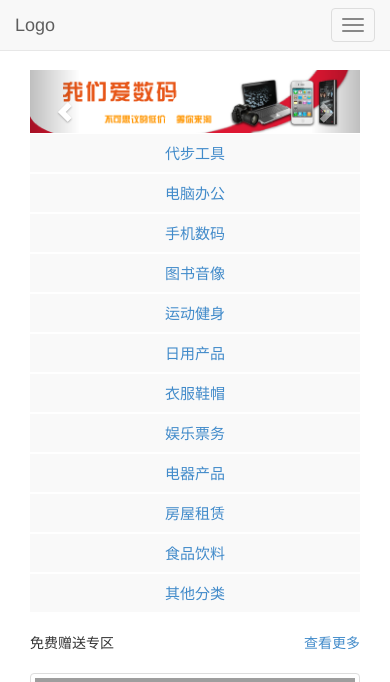
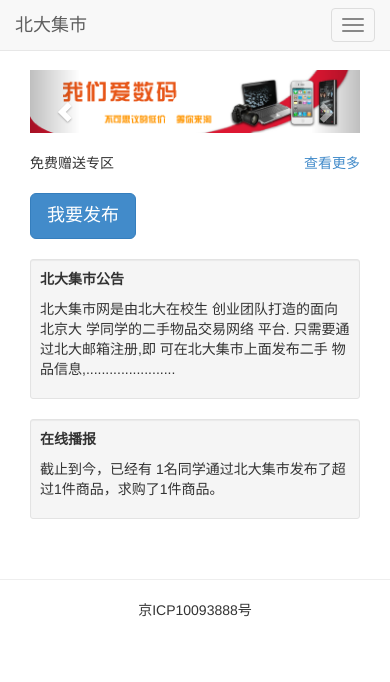
Before and after one commit to huxuan/pku-jishi, a Flask app: page / in a window 390 px wide. Shown: the top 682 px of the page. After the commit the page ends 617 px from the top, so only its background shows below. Run offline with Flask 2, Linux system fonts and the light colour scheme; tables that the repository leaves empty hold one stand-in row (values such as "Sample post"); some libraries are stand-ins or nearby versions; grey boxes are pictures that could not be loaded.

Commit message:
update home template, with context

```diff
--- a/app/templates/inc/header.html
+++ b/app/templates/inc/header.html
@@ -7,20 +7,15 @@
             <span class="icon-bar"></span>
             <span class="icon-bar"></span>
         </button>
-        <a class="navbar-brand" href="/">Logo</a>
+        <a class="navbar-brand" href="/">北大集市</a>
     </div>
     <div class="navbar-collapse collapse">
         <ul class="nav navbar-nav">
             <li {% if request.path == "/" %}class="active"{% endif %}><a href="/">首页</a></li>
-            <li {% if request.path == "/user/sell" or request.path == "/user/buy" or request.path == "/user/message" or request.path == "/user/info" %}class="active"{% endif %}><a href="{{ url_for('user_sell') }}">个人主页</a></li>
-            <li {% if request.path == "/buy" %}class="active"{% endif %}><a href="#">求购专区</a></li>
+            <li {% if request.path == "/user/sell" or request.path == "/user/buy" or request.path == "/user/message" or request.path == "/user/index" %}class="active"{% endif %}><a href="{{ url_for('user_sell') }}">我的个人主页</a></li>
+            <li {% if request.path == "/buy/0" %}class="active"{% endif %}><a href="{{ '/buy/0' }}">求购专区</a></li>
             <form id="searchForm" class="navbar-form navbar-left" role="search">
                 <div class="form-group">
-                    <select name="type">
-                        <option value="0">全部分类</option>
-                        <option value="1">图书</option>
-                        <option value="2">音乐</option>
-                    </select>
                     <input name="q" type="text" class="form-control" placeholder="搜索商品">
                 </div>
             </form>
--- a/app/templates/index.html
+++ b/app/templates/index.html
@@ -32,63 +32,30 @@
   <br />
   <div class="row">
   <div class="goods-div">
-    <div class="col-md-3">
+	{% for goods in sells_free %}
+	<div class="col-md-3">
       <div class="thumbnail">
         <img src="static/images/logo.png" alt="...">
         <div class="caption">
-        <h3>二手飞鸽自行车</h3>
+        <h3>{{ goods.title }}</h3>
         <p>
-          <span class="location">北大本部</span>
+          <span class="location">{{ goods.location.name }}</span>
           <span class="price">免费赠送</span>
         </p>
         </div>
       </div>
     </div>
-    <div class="col-md-3">
-      <div class="thumbnail">
-        <img src="static/images/logo.png" alt="...">
-        <div class="caption">
-        <h3>二手飞鸽自行车</h3>
-        <p>
-          <span class="location">北大本部</span>
-          <span class="price">免费赠送</span>
-        </p>
-        </div>
-      </div>
-    </div>
-    <div class="col-md-3">
-      <div class="thumbnail">
-        <img src="static/images/logo.png" alt="...">
-        <div class="caption">
-        <h3>二手飞鸽自行车</h3>
-        <p>
-          <span class="location">北大本部</span>
-          <span class="price">免费赠送</span>
-        </p>
-        </div>
-      </div>
-    </div>
-    <div class="col-md-3">
-      <div class="thumbnail">
-        <img src="static/images/logo.png" alt="...">
-        <div class="caption">
-        <h3>二手飞鸽自行车</h3>
-        <p>
-          <span class="location">北大本部</span>
-          <span class="price">免费赠送</span>
-        </p>
-        </div>
-      </div>
-    </div>
+	{% endfor %}
   </div>
   </div>
   </div> <!-- ./floor-->
 
-  <!-- First Floor -->
+  {% for sells_floor in sells_floors %}
+  <!-- Floor -->
   <div class="floor">
   <div class="row">
     <div class="goods-type col-md-12">
-      <span class="pull-left">1F 代步工具</span>
+      <span class="pull-left">{{ loop.index }}F {{categories[loop.index-1].name}}</span>
       <span class="more-category"></span>
       <span class="pull-right"><a href="">查看更多</a></span>
     </div>
@@ -96,57 +63,24 @@
   <br />
   <div class="row">
   <div class="goods-div">
+	{% for goods in sells_floor %}
     <div class="col-md-3">
       <div class="thumbnail">
         <img src="static/images/logo.png" alt="...">
         <div class="caption">
-        <h3>二手飞鸽自行车</h3>
+        <h3>{{ goods.title }}</h3>
         <p>
-          <span class="location">北大本部</span>
-          <span class="price">免费赠送</span>
+          <span class="location">{{ goods.location.name }}</span>
+          <span class="price">{{ goods.price }}</span>
         </p>
         </div>
       </div>
     </div>
-    <div class="col-md-3">
-      <div class="thumbnail">
-        <img src="static/images/logo.png" alt="...">
-        <div class="caption">
-        <h3>二手飞鸽自行车</h3>
-        <p>
-          <span class="location">北大本部</span>
-          <span class="price">免费赠送</span>
-        </p>
-        </div>
-      </div>
-    </div>
-    <div class="col-md-3">
-      <div class="thumbnail">
-        <img src="static/images/logo.png" alt="...">
-        <div class="caption">
-        <h3>二手飞鸽自行车</h3>
-        <p>
-          <span class="location">北大本部</span>
-          <span class="price">免费赠送</span>
-        </p>
-        </div>
-      </div>
-    </div>
-    <div class="col-md-3">
-      <div class="thumbnail">
-        <img src="static/images/logo.png" alt="...">
-        <div class="caption">
-        <h3>二手飞鸽自行车</h3>
-        <p>
-          <span class="location">北大本部</span>
-          <span class="price">免费赠送</span>
-        </p>
-        </div>
-      </div>
-    </div>
+	{% endfor %}
   </div>
   </div>
   </div> <!-- ./floor-->
+  {% endfor %}
 
 </div><!-- ./col-md-9 -->
 <div class="col-md-3">
@@ -168,8 +102,8 @@
   <div class="well well-sm">
     <p><strong>在线播报</strong></p>
     <p>
-    截止到{{cur_date}}，已经有
-    {{cur_user_count}}名同学通过北大集市发布了超过{{cur_goods}}件商品。.
+    截止到今，已经有
+    {{user_count}}名同学通过北大集市发布了超过{{sell_count}}件商品，求购了{{buy_count}}件商品。
     </p>
   </div>
 </div><!-- ./col-md-3 -->
--- a/app/templates/shared/category.html
+++ b/app/templates/shared/category.html
@@ -1,18 +1,9 @@
 <div class="row">
     <div id="category-div">
         <ul id="category-list" class="list-unstyled text-center">
-            <li class="col-md-3"><a href="">代步工具</a></li>
-            <li class="col-md-3"><a href="">电脑办公</a></li>
-            <li class="col-md-3"><a href="">手机数码</a></li>
-            <li class="col-md-3"><a href="">图书音像</a></li>
-            <li class="col-md-3"><a href="">运动健身</a></li>
-            <li class="col-md-3"><a href="">日用产品</a></li>
-            <li class="col-md-3"><a href="">衣服鞋帽</a></li>
-            <li class="col-md-3"><a href="">娱乐票务</a></li>
-            <li class="col-md-3"><a href="">电器产品</a></li>
-            <li class="col-md-3"><a href="">房屋租赁</a></li>
-            <li class="col-md-3"><a href="">食品饮料</a></li>
-            <li class="col-md-3"><a href="">其他分类</a></li>
+			{% for c in categories %}
+			 <li class="col-md-3"><a href="">{{c.name}}</a></li>
+			{% endfor %}
         </ul>
     </div>
 </div><!--./row-->
--- a/app/templates/user/buy.html
+++ b/app/templates/user/buy.html
@@ -26,7 +26,7 @@
 <ul class="nav nav-pills">
   <li><a href="{{ url_for('user_sell') }}">我发布的商品</a></li>
   <li class="active"><a href="{{ url_for('user_buy') }}">我求购的商品</a></li>
-  <li><a href="{{ url_for('user_message') }}">我的消息</a></li>
+  <!--<li><a href="{{ url_for('user_message') }}">我的消息</a></li>-->
   <li><a href="{{ url_for('user_info') }}">我的资料</a></li>
 </ul>
 </div>
--- a/app/templates/user/info.html
+++ b/app/templates/user/info.html
@@ -21,7 +21,7 @@
 <ul class="nav nav-pills">
   <li><a href="{{ url_for('user_sell') }}">我发布的商品</a></li>
   <li><a href="{{ url_for('user_buy') }}">我求购的商品</a></li>
-  <li><a href="{{ url_for('user_message') }}">我的消息</a></li>
+  <!--<li><a href="{{ url_for('user_message') }}">我的消息</a></li>-->
   <li class="active"><a href="{{ url_for('user_info') }}">我的资料</a></li>
 </ul>
 </div>
--- a/app/templates/user/sell.html
+++ b/app/templates/user/sell.html
@@ -26,7 +26,7 @@
 <ul class="nav nav-pills">
   <li class="active"><a href="{{ url_for('user_sell') }}">我发布的商品</a></li>
   <li><a href="{{ url_for('user_buy') }}">我求购的商品</a></li>
-  <li><a href="{{ url_for('user_message') }}">我的消息</a></li>
+  <!--<li><a href="{{ url_for('user_message') }}">我的消息</a></li>-->
   <li><a href="{{ url_for('user_info') }}">我的资料</a></li>
 </ul>
 </div>
```
